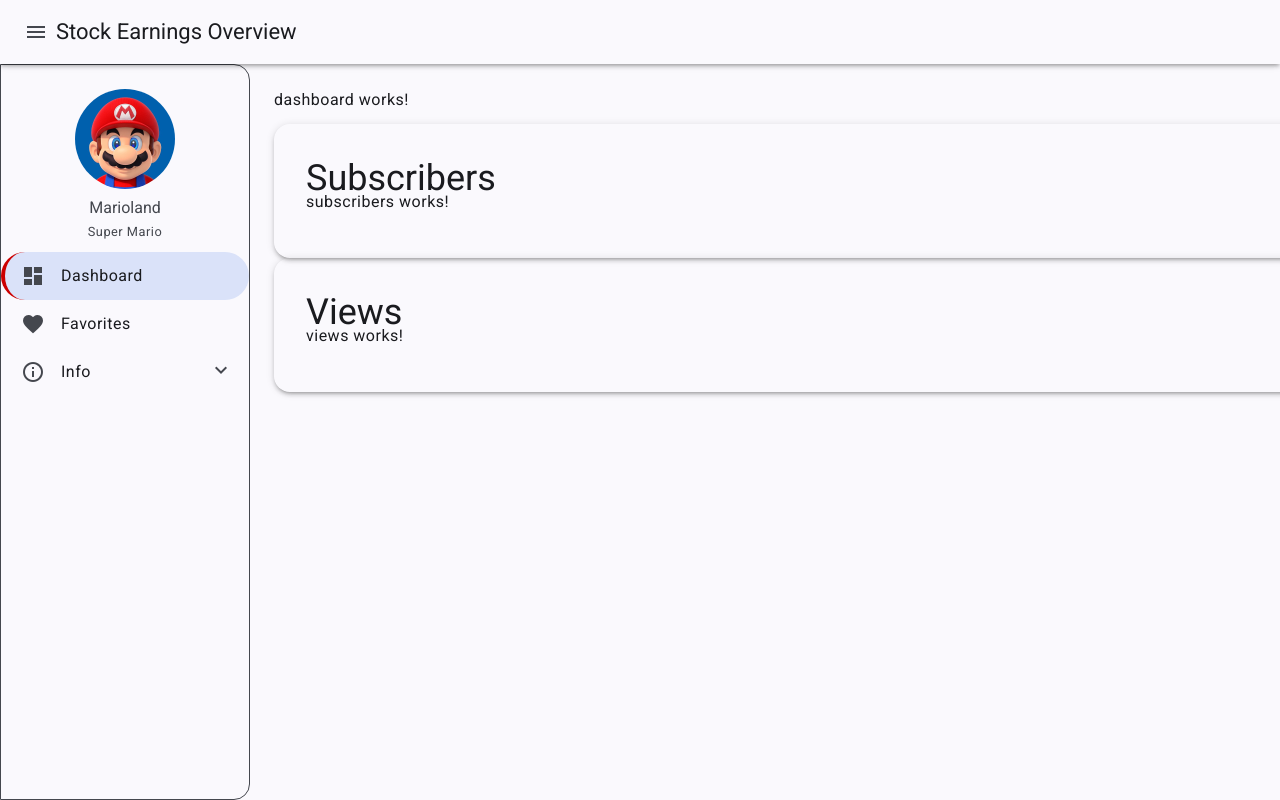
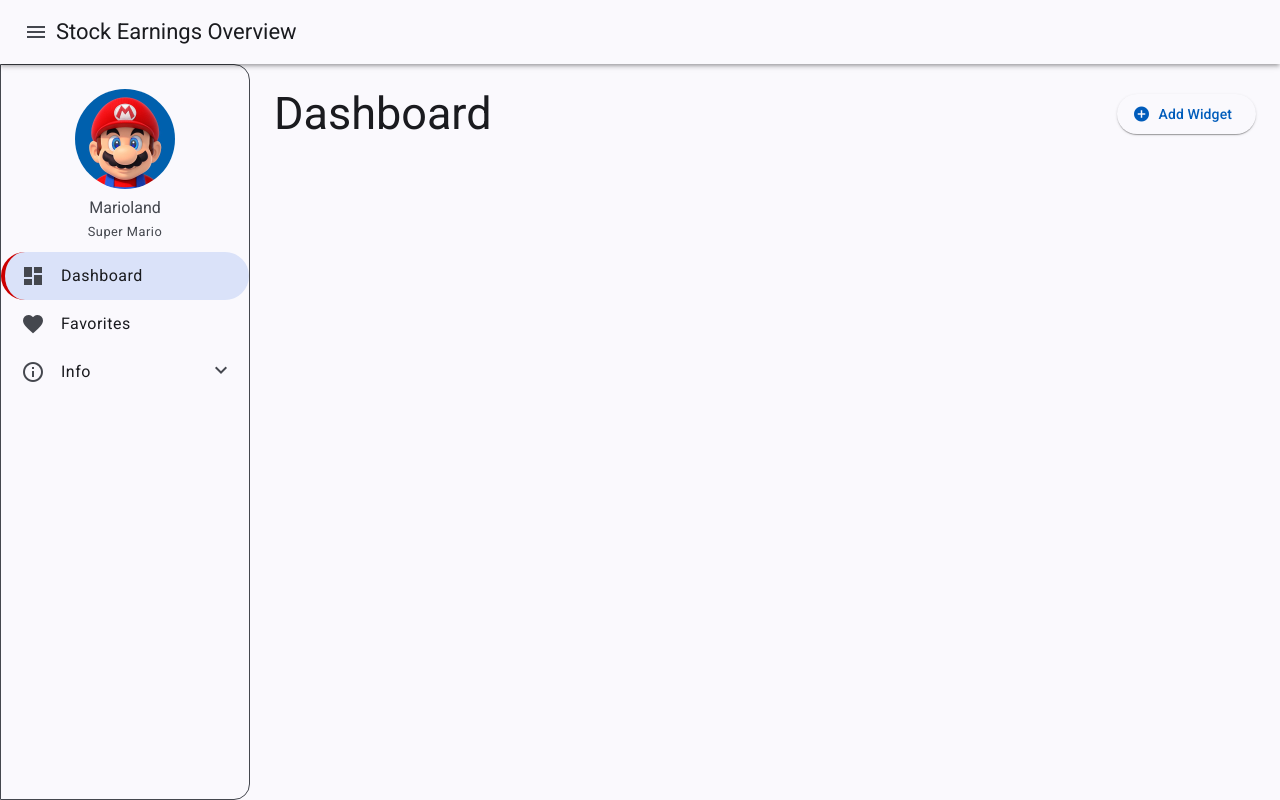
Before and after one commit to HoferDavid/dashboard, an Angular app: page /dashboard in a window 1280 px wide. Built offline with nearby package versions, Linux system fonts and the light colour scheme.

Commit message:
add widgets button

```diff
--- a/src/app/components/pages/dashboard/dashboard.component.html
+++ b/src/app/components/pages/dashboard/dashboard.component.html
@@ -1,9 +1,24 @@
-<p>dashboard works!</p>
+<section>
 
-@for (w of store.widgets(); track w.id) {
-    <app-widget [data]="w"/>
-}
+  <div class="header">
+    <h2>Dashboard</h2>
+    <button mat-raised-button [mat-menu-trigger-for]="widgetMenu">
+      <mat-icon>add_circle</mat-icon>
+      Add Widget
+    </button>
+    <mat-menu #widgetMenu="matMenu">
+        @for (widget of store.widgetsToAdd(); track widget.id) {
+            <button mat-menu-item (click)="store.addWidget(widget)">{{ widget.label }}</button>
+        } @empty {
+            <button mat-menu-item>No widgets to add</button>
+        }
+    </mat-menu>
+  </div>
 
-<div class="dashboard-widgets">
+  <div class="dashboard-widgets">
+    @for (w of store.addedWidgets(); track w.id) {
+    <app-widget [data]="w" />
+    }
+  </div>
 
-</div>
+</section>
--- a/src/app/components/pages/dashboard/dashboard.component.scss
+++ b/src/app/components/pages/dashboard/dashboard.component.scss
@@ -1,3 +1,19 @@
+section {
+    display: flex;
+    flex-direction: column;
+    gap: 2rem;
+}
+
+.header {
+    display: flex;
+    justify-content: space-between;
+    align-items: center;
+
+    h2 {
+        margin: 0;
+    }
+}
+
 .dashboard-widgets {
     display: grid;
     grid-template-columns: repeat(auto-fit, minmax(200px, 1fr));
--- a/src/app/components/pages/dashboard/dashboard.component.ts
+++ b/src/app/components/pages/dashboard/dashboard.component.ts
@@ -3,11 +3,14 @@ import { WidgetComponent } from '../../widget/widget.component';
 import { Widget } from '../../../interfaces/widget';
 import { SubscribersComponent } from './widgets/subscribers/subscribers.component';
 import { DashboardService } from '../../../services/dashboard.service';
+import { MatButtonModule } from '@angular/material/button';
+import { MatIconModule } from '@angular/material/icon';
+import { MatMenuModule } from '@angular/material/menu';
 
 @Component({
   selector: 'app-dashboard',
   standalone: true,
-  imports: [WidgetComponent],
+  imports: [WidgetComponent, MatButtonModule, MatIconModule, MatMenuModule],
   providers: [DashboardService],
   templateUrl: './dashboard.component.html',
   styleUrl: './dashboard.component.scss'
--- a/src/app/components/widget/widget.component.scss
+++ b/src/app/components/widget/widget.component.scss
@@ -7,7 +7,6 @@
     position: relative;
     height: 100%;
     width: 100%;
-    padding: 2rem;
     border-radius: inherit;
     overflow: hidden;
 }
--- a/src/app/services/dashboard.service.ts
+++ b/src/app/services/dashboard.service.ts
@@ -1,4 +1,4 @@
-import { Injectable, signal } from '@angular/core';
+import { computed, Injectable, signal } from '@angular/core';
 import { Widget } from '../interfaces/widget';
 import { SubscribersComponent } from '../components/pages/dashboard/widgets/subscribers/subscribers.component';
 import { ViewsComponent } from '../components/pages/dashboard/widgets/views/views.component';
@@ -18,5 +18,16 @@ export class DashboardService {
     },
   ]);
 
+  addedWidgets = signal<Widget[]>([]);
+
+  widgetsToAdd = computed(() => {
+    const addedIds = this.addedWidgets().map((w) => w.id);
+    return this.widgets().filter((w) => !addedIds.includes(w.id));
+  });
+
+  addWidget(w: Widget) {
+    this.addedWidgets.set([...this.addedWidgets(), { ...w }]);
+  }
+
   constructor() {}
 }
```
